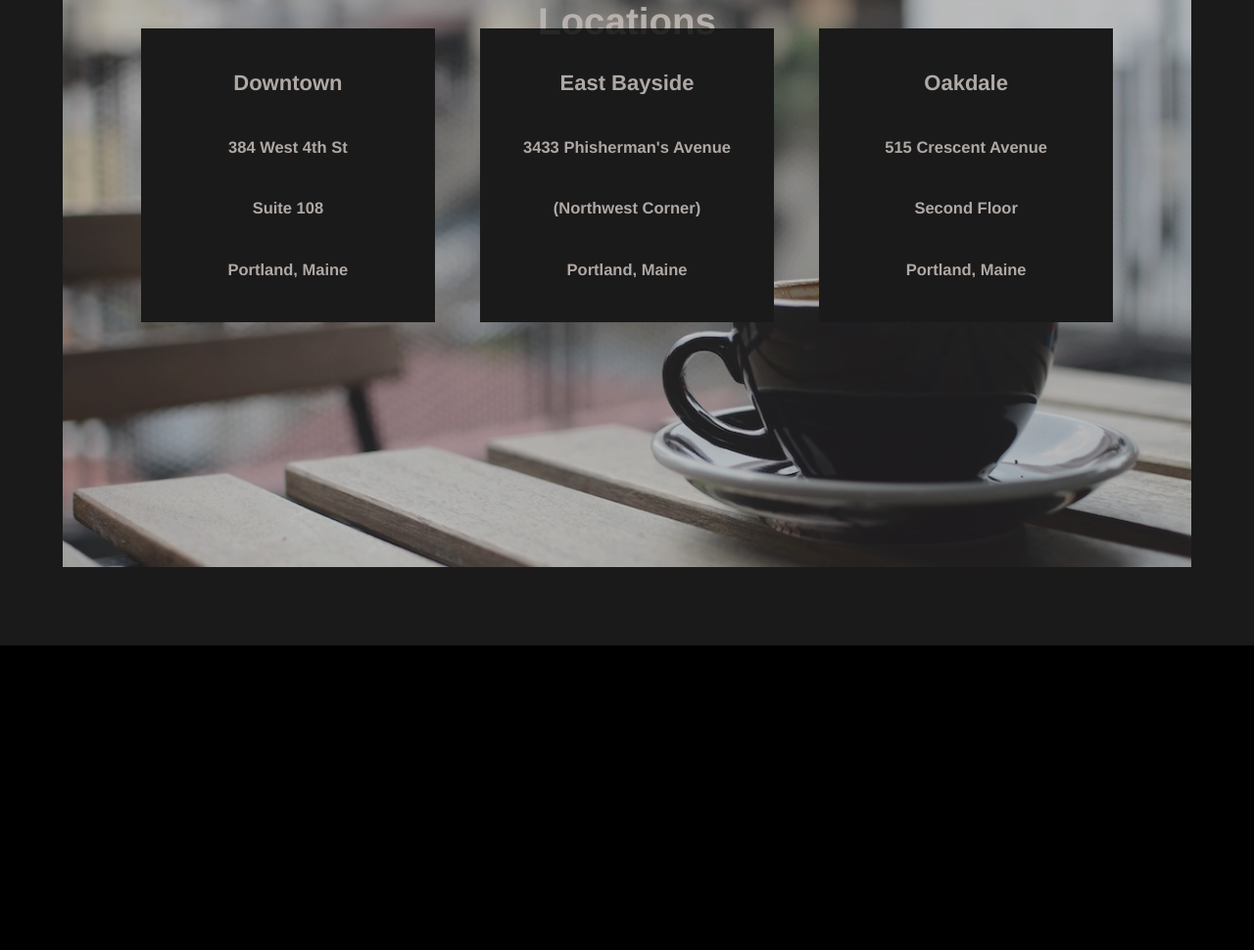
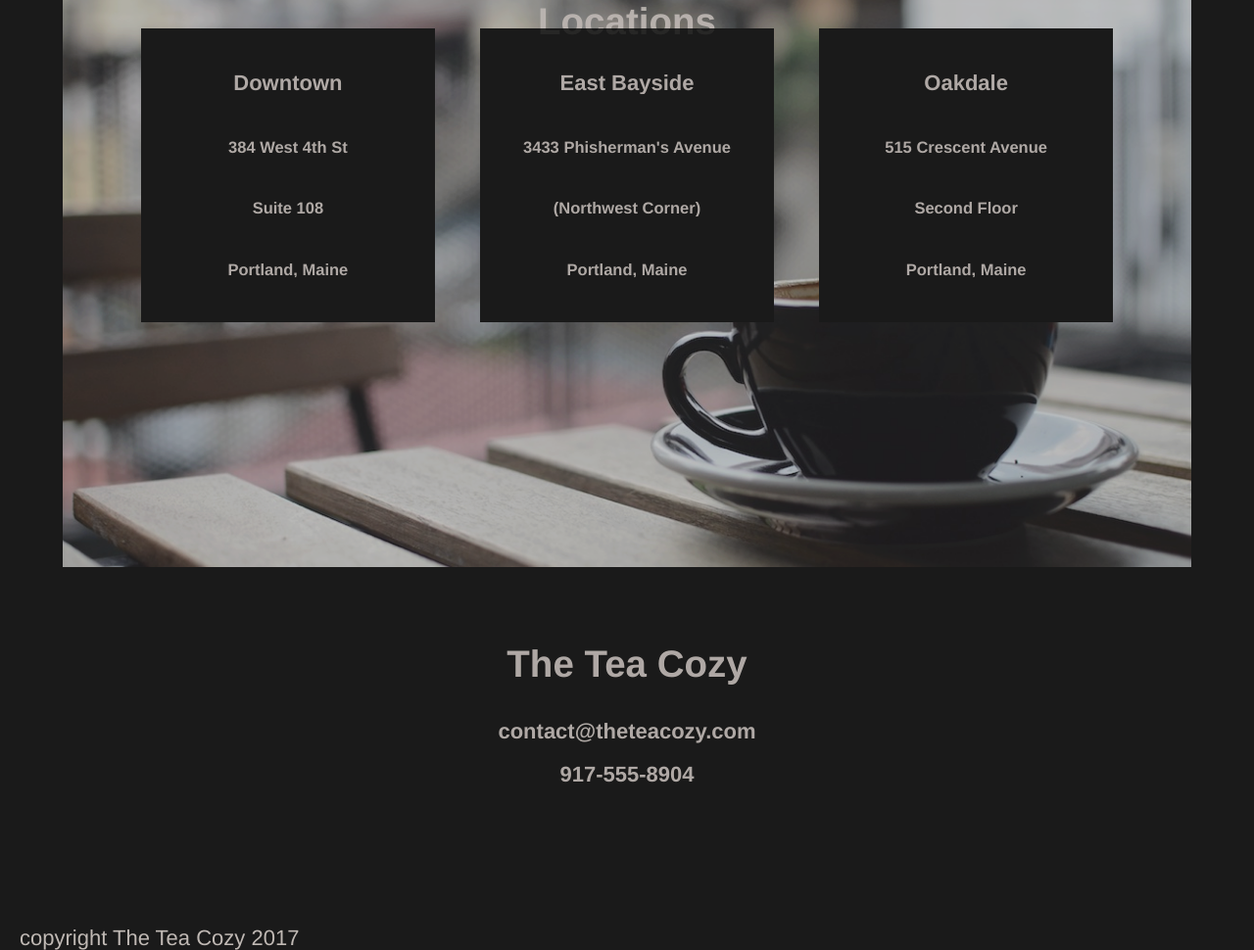
Before and after one commit to scienceappreciation/codeacademy-tea-cozy, a plain HTML site: page index.html in a window 1280 px wide. Shown: the part 1647-2617 px from the top of the page at 98% size. Before the commit the page ends 2306 px from the top, so only its background shows below. Drawn offline with Linux system fonts and the light colour scheme.

Commit message:
Contact and Footer

```diff
--- a/index.html
+++ b/index.html
@@ -113,11 +113,16 @@
             </section>
 
             <section id="contact">
-
+                <h2>The Tea Cozy</h2>
+                <br>
+                <h5>contact@theteacozy.com</h5>
+                <br>
+                <h5>917-555-8904</h5>
+                <br>
             </section>
 
             <footer>
-
+                copyright The Tea Cozy 2017
             </footer>
         </main>
     </body>
--- a/styles/main.css
+++ b/styles/main.css
@@ -138,3 +138,13 @@ nav ul li {
     height: 2rem;
     width: 100%;
 }
+
+#contact {
+    height: 200px;
+    margin-bottom: 4em;
+}
+
+footer {
+    text-align: left;
+    margin-left: 20px;
+}
```
